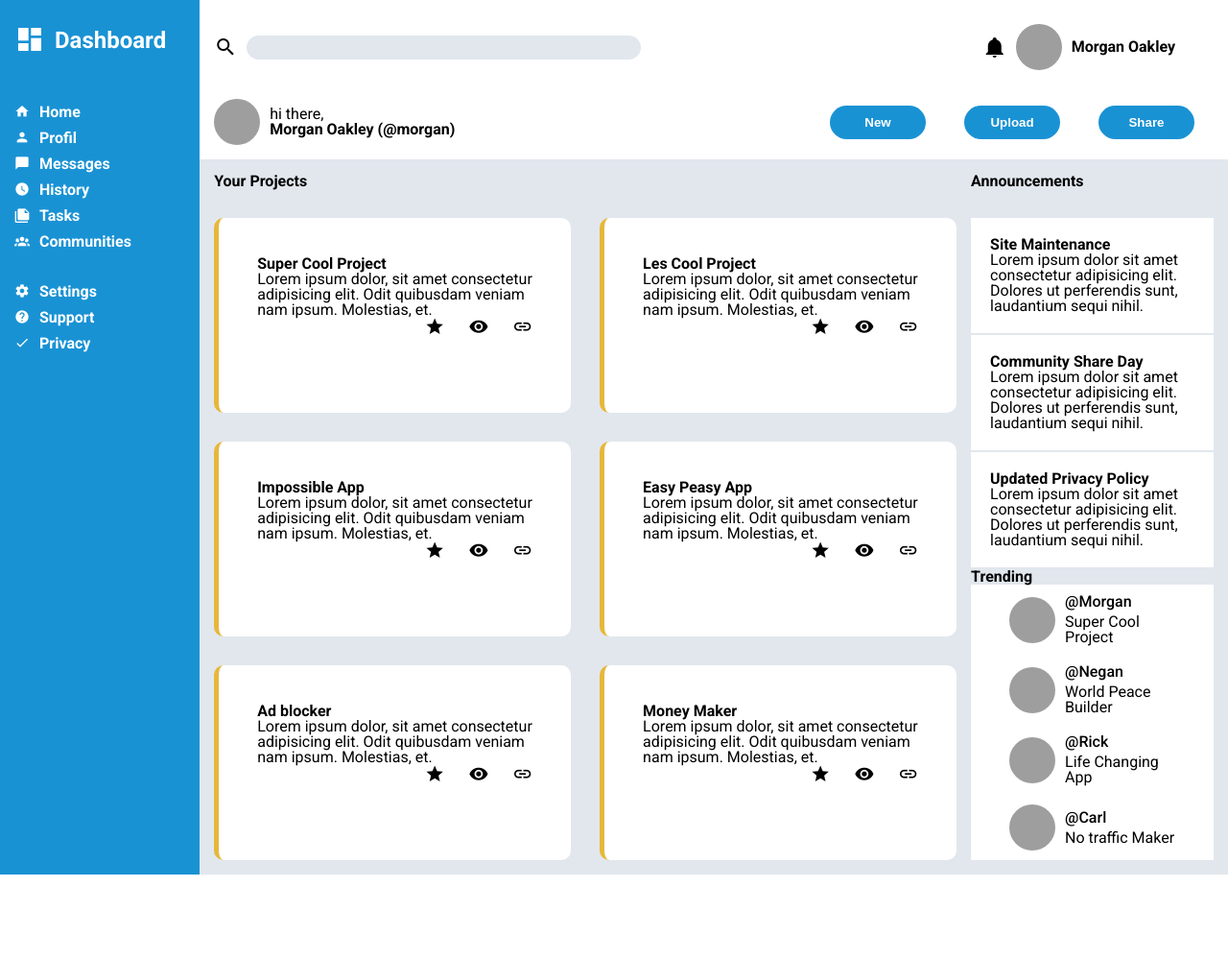
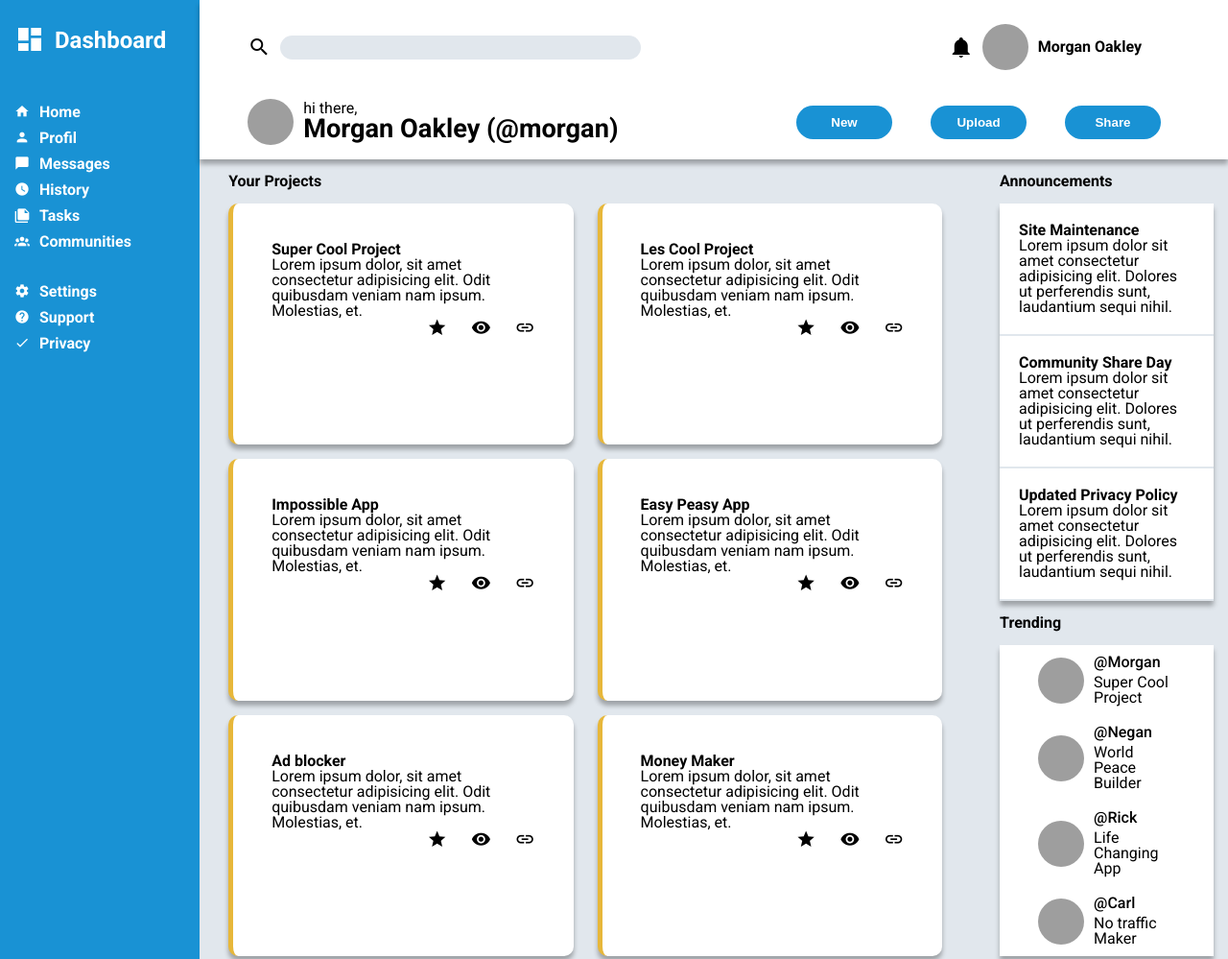
Before and after one commit to gaetansbaffi/admin-dashboard, a plain HTML site: page index.html in a window 1280 px wide. Shown: the top 999 px of the page at 96% size. Before the commit the page ends 911 px from the top, so only its background shows below. Drawn offline with Linux system fonts and the light colour scheme; grey boxes are pictures that could not be loaded.

Commit message:
polished design

```diff
--- a/style.css
+++ b/style.css
@@ -137,9 +137,17 @@ h5,
 h6 {
   font-weight: bold;
 }
-.projects,
+
+h2 {
+  font-size: 1.7rem;
+}
+
 header {
-  padding: 15px;
+  padding: 15px 50px;
+}
+
+.projects {
+  padding: 15px 30px;
 }
 
 #container {
@@ -220,6 +228,7 @@ header {
   flex-direction: column;
   background-color: white;
   flex-wrap: nowrap;
+  box-shadow: 0px 5px 5px rgba(0, 0, 0, 0.3);
 }
 
 input {
@@ -300,7 +309,7 @@ button:hover {
   grid-template-rows: auto 1fr 1fr;
   grid-template-columns: repeat(auto-fit, minmax(350px, 2fr));
   grid-auto-rows: 1fr;
-  gap: 30px;
+  gap: 15px 25px;
 }
 
 .projects h3 {
@@ -310,6 +319,7 @@ button:hover {
   background-color: white;
   border-left: 5px solid #e7b73a;
   padding: 40px;
+  box-shadow: 0px 5px 5px rgba(0, 0, 0, 0.3);
 }
 
 .cardLogos {
@@ -323,20 +333,22 @@ button:hover {
   display: flex;
   flex-direction: column;
   justify-content: space-between;
-  padding: 15px 0;
-}
-
-.announcements,
-.trending {
-  margin: 0 15px 0 0;
+  padding: 15px 15px 15px 30px;
 }
 
 .posts {
-  margin-top: 30px;
+  margin-top: 15px;
+  box-shadow: 0px 5px 5px rgba(0, 0, 0, 0.3);
+}
+
+.trending {
+  margin-top: 15px;
 }
 
 .users {
   background: white;
+  margin-top: 15px;
+  box-shadow: 0px 5px 5px rgba(0, 0, 0, 0.3);
 }
 
 .user {
```
